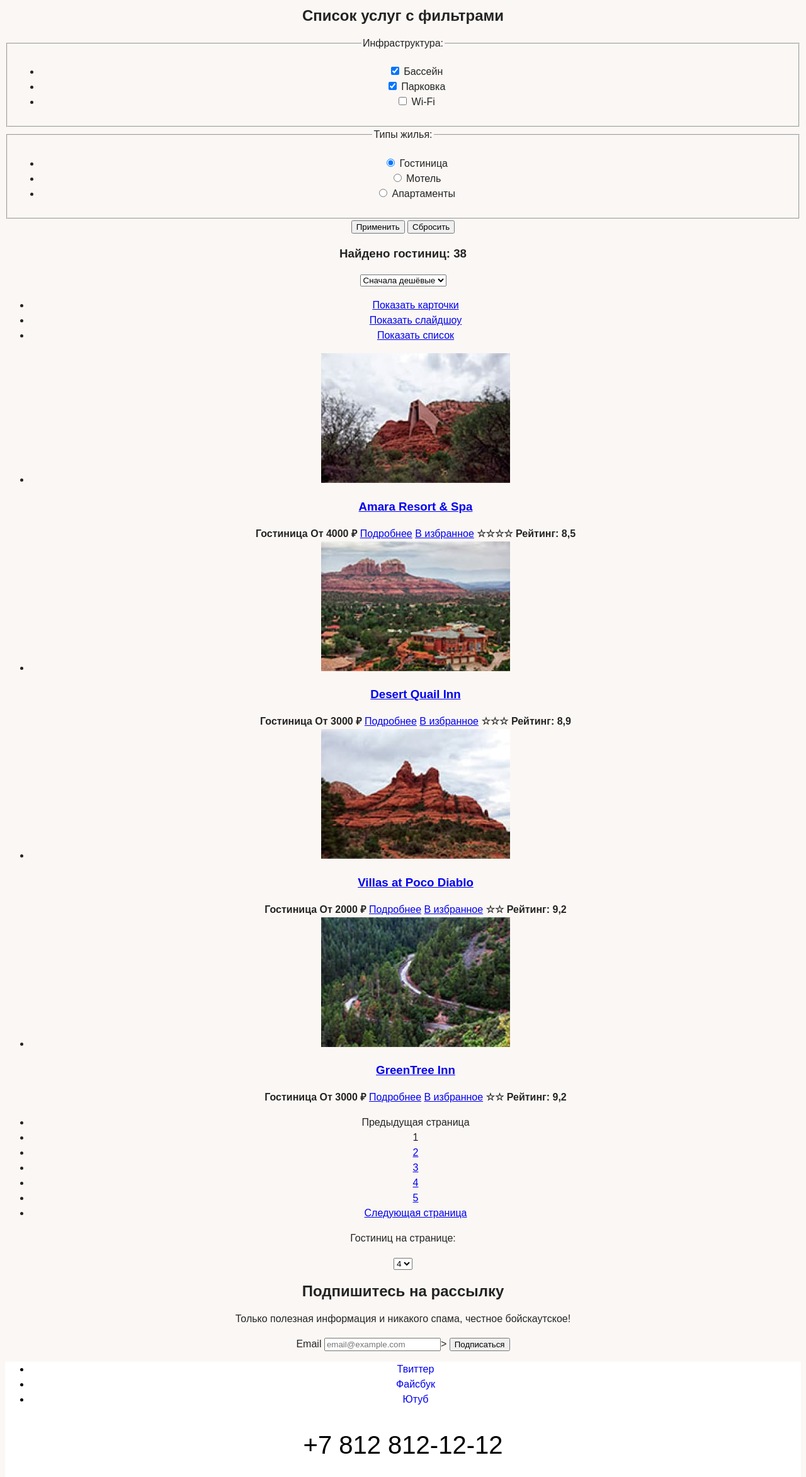
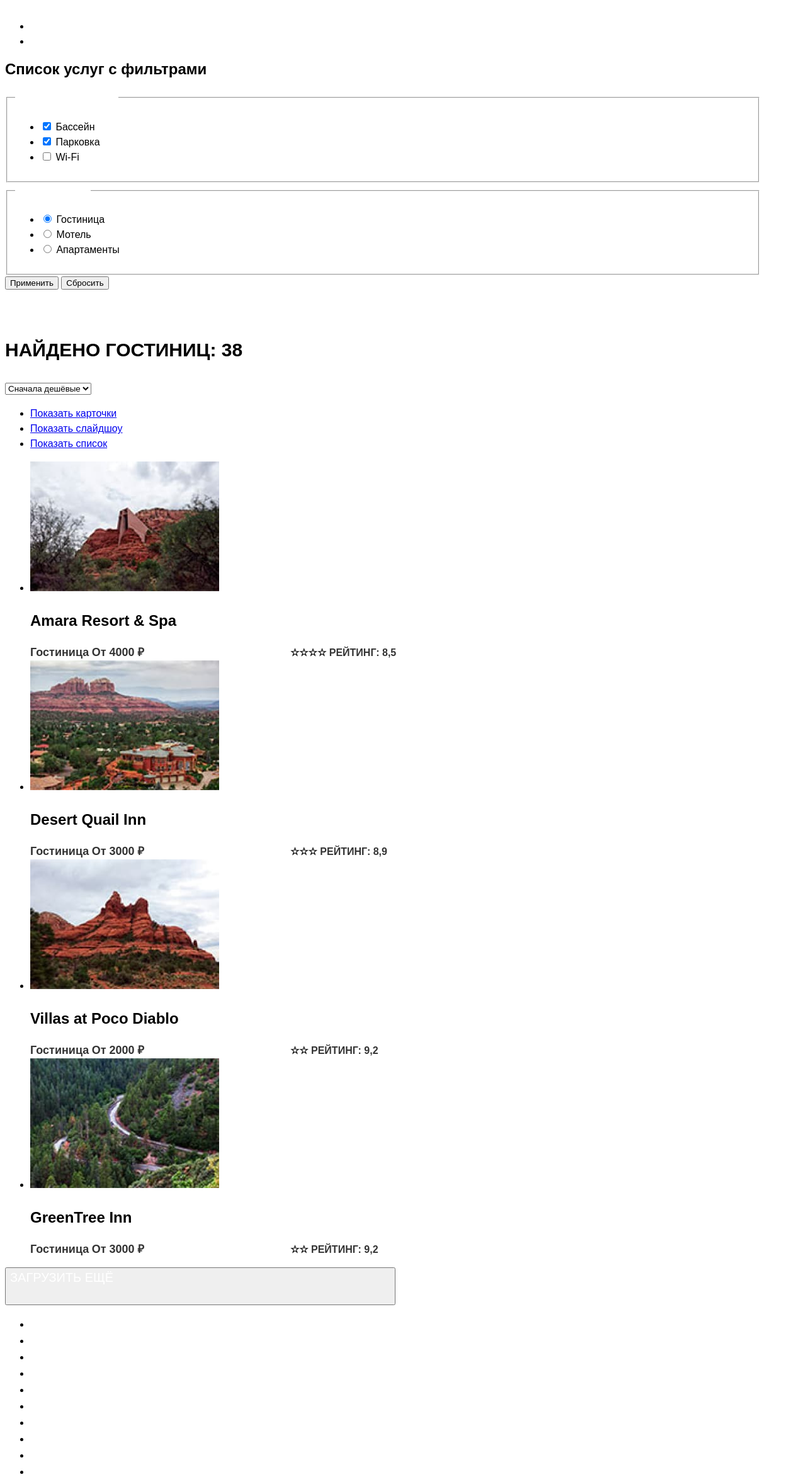
Before and after one commit to htmlacademy-htmlcss/2011329-sedona-33, a plain HTML site: page catalog.html in a window 1280 px wide. Shown: the part 401-2747 px from the top of the page at 63% size. Drawn offline with Linux system fonts and the light colour scheme; a web font is replaced by a local one.

Commit message:
сообщение

```diff
--- a/catalog.html
+++ b/catalog.html
@@ -4,6 +4,8 @@
     <meta charset="utf-8">
     <title>Страница католога</title>
     <link rel="stylesheet" href="styles/styles.css">
+    <link rel="stylesheet" href="portfolio-decorative.css">
+    <link rel="stylesheet" href="portfolio-outline.css">
   </head>
   <body>
     <header class="page-header">
@@ -108,10 +110,10 @@
             <button class="button" type="reset">Сбросить</button>
           </section>
         </form>
-        <h3>Найдено гостиниц: 38</h3>
+        <h3 class="found">Найдено гостиниц: 38</h3>
         <select class="select-control" aria-label="Сортировка">
-            <option value="cheap">Сначала дешёвые</option>
-            <option value="expensive">Сначала дорогие</option>
+            <option class="select-control-cheap" value="cheap">Сначала дешёвые</option>
+            <option class="select-control-cheap" value="expensive">Сначала дорогие</option>
         </select>
         <ul class="photo-menu">
         <li class="photo-menu-button">
@@ -138,10 +140,10 @@
             </a>
             <b class="hotel-card-price">Гостиница</b>
             <b class="hotel-card-price">От 4000 ₽</b>
-            <a class="hotel-card-button button" href="#">Подробнее</a>
-            <a class="hotel-card-button button" href="#">В избранное</a>
+            <a class="hotel-card-button-btn" href="#">Подробнее</a>
+            <a class="hotel-card-button-btn" href="#">В избранное</a>
             <b class="hotel-card-rating">&#9734;&#9734;&#9734;&#9734;</b>
-            <b class="hotel-card-price">Рейтинг: 8,5</b>
+            <b class="hotel-card-price-rating">Рейтинг: 8,5</b>
           </li>
           <li class="hotel-card">
             <a class="hotel-card-link" href="product.html">
@@ -150,10 +152,10 @@
             </a>
             <b class="hotel-card-price">Гостиница</b>
             <b class="hotel-card-price">От 3000 ₽</b>
-            <a class="hotel-card-button button" href="#">Подробнее</a>
-            <a class="hotel-card-button button" href="#">В избранное</a>
+            <a class="hotel-card-button-btn" href="#">Подробнее</a>
+            <a class="hotel-card-button-btn" href="#">В избранное</a>
             <b class="hotel-card-rating">&#9734;&#9734;&#9734;</b>
-            <b class="hotel-card-price">Рейтинг: 8,9</b>
+            <b class="hotel-card-price-rating">Рейтинг: 8,9</b>
           </li>
           <li class="hotel-card">
             <a class="hotel-card-link" href="product.html">
@@ -162,10 +164,10 @@
             </a>
             <b class="hotel-card-price">Гостиница</b>
             <b class="hotel-card-price">От 2000 ₽</b>
-            <a class="hotel-card-button button" href="#">Подробнее</a>
-            <a class="hotel-card-button button" href="#">В избранное</a>
+            <a class="hotel-card-button-btn" href="#">Подробнее</a>
+            <a class="hotel-card-button-btn" href="#">В избранное</a>
             <b class="hotel-card-rating">&#9734;&#9734;</b>
-            <b class="hotel-card-price">Рейтинг: 9,2</b>
+            <b class="hotel-card-price-rating">Рейтинг: 9,2</b>
           </li>
           <li class="hotel-card">
             <a class="hotel-card-link" href="product.html">
@@ -174,12 +176,13 @@
             </a>
             <b class="hotel-card-price">Гостиница</b>
             <b class="hotel-card-price">От 3000 ₽</b>
-            <a class="hotel-card-button button" href="#">Подробнее</a>
-            <a class="hotel-card-button button" href="#">В избранное</a>
+            <a class="hotel-card-button-btn" href="#">Подробнее</a>
+            <a class="hotel-card-button-btn" href="#">В избранное</a>
             <b class="hotel-card-rating">&#9734;&#9734;</b>
-            <b class="hotel-card-price">Рейтинг: 9,2</b>
+            <b class="hotel-card-price-rating">Рейтинг: 9,2</b>
           </li>
         </ul>
+        <button class="button-pagination-show-more" type="button">Загрузить ещё</button>
           <ul class="pagination">
             <li class="pagination-item">
               <a class="pagination-link pagination-prev pagination-disabled">
@@ -202,18 +205,33 @@
               <a class="pagination-link" href="#">5</a>
             </li>
             <li class="pagination-item">
+              <a class="pagination-link" href="#">6</a>
+            </li>
+            <li class="pagination-item">
+              <a class="pagination-link" href="#">7</a>
+            </li>
+            <li class="pagination-item">
+              <a class="pagination-link" href="#">8</a>
+            </li>
+            <li class="pagination-item">
+              <a class="pagination-link" href="#">9</a>
+            </li>
+            <li class="pagination-item">
+              <a class="pagination-link" href="#">10</a>
+            </li>
+            <li class="pagination-item">
               <a class="pagination-link pagination-next" href="#">
                 <span class="visually-hidden">Следующая страница</span>
               </a>
             </li>
           </ul>
-          <p>Гостиниц на странице:</p>
+          <p class="number">Гостиниц на странице:</p>
           <select class="select-control" aria-label="Сортировка">
-            <option value="cheap">4</option>
+            <option class="number" value="cheap">4</option>
         </select>
-      <section>
+      <section class="subscription">
         <h2 class="interest-title">Подпишитесь на рассылку</h2>
-        <p>Только полезная информация и никакого спама, честное бойскаутское! </p>
+        <p class="interest-texte">Только полезная информация и никакого спама, честное бойскаутское!</p>
         <form class="appointment-form" action="https://echo.htmlacademy.ru/" method="post">
           <label for="newsletter-email">Email</label>
         <input class="field"  placeholder="email@example.com" type="email" name="newsletter-email" id="newsletter-email" required>>
@@ -240,9 +258,11 @@
          </a>
         </li>
       </ul>
-      <p class="footer-contacts-address-phone">+7 812 812-12-12</p>
-      <img class="footer-logo" src="images/footer-logo/footer_logo_htmlacademy.png" alt="Логотип htmlacademy" width="115" height="70">
-    </div>
+      <<p class="footer-contacts-address-phone">
+        <a href="tel:+78128121212">+7 812 812-12-12</a>
+      </p>
+      <img class="footer-logo" src="images/footer-logo/footer_logo_htmlacademy.svg" alt="Логотип htmlacademy" width="115" height="70">
+      </div>
     </footer>
   </body>
 </html>
--- a/index.html
+++ b/index.html
@@ -4,6 +4,8 @@
     <meta charset="utf-8">
     <title>Главная сраница</title>
     <link rel="stylesheet" href="styles/styles.css">
+    <link rel="stylesheet" href="portfolio-decorative.css">
+    <link rel="stylesheet" href="portfolio-outline.css">
   </head>
   <body>
     <header class="page-header">
@@ -44,18 +46,20 @@
       </nav>
     </header>
     <main class="main-index">
+      <section class="main-header">
       <h1 class="visually-hidden">
         Город Седона
       </h1>
       <img class="logo" src="images/body-main/welcome.png" width="458" height="352" alt="Логотип Города Седона" style="background-color:aqua">
-      <section>
-        <h2>Седона — небольшой городок в Аризоне, заслуживающий большего!</h2>
-         <p>Рассмотрим 5 причин, по которым Седона круче, чем Гранд-Каньон!</p>
+      <section class="causes">
+        <h2 class="interest-title">Седона — небольшой городок в Аризоне, заслуживающий большего!</h2>
+        <p class="interest-texte">Рассмотрим 5 причин, по которым Седона круче, чем Гранд-Каньон!</p>
       </section>
-  <div class="index-columns">
+    </section>
+    <div class="index-columns">
       <section class="advantages">
         <h2 class="visually-hidden">Преимущества</h2>
-        <ul class="advantages-list">
+        <ol class="advantages-list">
           <li class="advantages-item">
             <h3 class="advantages-title">Настоящий городок</h3>
               <p>— №1 —</p>
@@ -94,17 +98,17 @@
              <h3 class="advantages-title">Мало туристов</h3>
               <p>— №5 —</p>
               <p>Большинство едет в Гранд Каньон и толпится там</p>
-        </ul>
+        </ol>
       </section>
     </div>
       <section class="interest">
         <h2 class="interest-title">Заинтересовались?</h2>
-        <p>Укажите предполагаемые даты поездки, и мы покажем вам лучшие предложения гостиниц в Седоне </p>
-        <a class="button button-all" href="#">Поиск гостиницы в Седоне</a>
+         <p class="interest-texte">Укажите предполагаемые даты поездки, и мы покажем вам лучшие предложения гостиниц в Седоне</p>
+         <a class="button-all" href="#">Поиск гостиницы в Седоне</a>
       </section>
-      <section>
-        <h2 class="interest-title">Подпишитесь на рассылку</h2>
-        <p>Только полезная информация и никакого спама, честное бойскаутское! </p>
+      <section class="main-subscription">
+        <h2 class="main-subscription-title">Подпишитесь на рассылку</h2>
+        <p class="main-subscription-text">Только полезная информация и никакого спама, честное бойскаутское!</p>
         <form class="appointment-form" action="https://echo.htmlacademy.ru/" method="post">
           <label for="newsletter-email">Email</label>
         <input class="field"  placeholder="email@example.com" type="email" name="newsletter-email" id="newsletter-email" required>>
@@ -131,8 +135,10 @@
          </a>
         </li>
       </ul>
-      <p class="footer-contacts-address-phone">+7 812 812-12-12</p>
-      <img class="footer-logo" src="images/footer-logo/footer_logo_htmlacademy.png" alt="Логотип htmlacademy" width="115" height="70">
+      <p class="footer-contacts-address-phone">
+        <a href="tel:+78128121212">+7 812 812-12-12</a>
+      </p>
+      <img class="footer-logo" src="images/footer-logo/footer_logo_htmlacademy.svg" alt="Логотип htmlacademy" width="115" height="70">
       </div>
     </footer>
   </body>
--- a/styles/styles.css
+++ b/styles/styles.css
@@ -26,29 +26,29 @@
   font-style: italic;
   font-weight: 700;
   src: url("fonts/pt-sans-bold-italic.woff2") format("woff2");
-  font-display: swap;
+  font-disp60px;
+  height: 70px;
+}
+
+.navigation-link {
+  font-family: "PT Sans", sans-serif;
+  font-size: 20px;
+  line-heiglay: swap;
 }
 
 body {
   font-family: "PT Sans", sans-serif;
   font-size: 16px;
   line-height: 24px;
-  color: #242424;
-  background-color: #fbf7f4;
-  text-align: center;
+  color: #000000;
+  background-color: #FFFFFF;
+  display: ;
 }
 
 .page-header {
   color: #000000;
   background-color: #E5E5E5;
-    width: 1060;
-    height: 70;
-  }
-
-  .navigation-link {
-    font-family: "PT Sans", sans-serif;
-    font-size: 20px;
-    line-height: 26px;
+  width: 10ht: 26px;
   font-weight: 700;
   text-align: center;
   color: #000000;
@@ -56,31 +56,37 @@ body {
   text-decoration: none;
 }
 
+.main-header {
+  width: 1200px;
+  height: 767px;
+}
+
+.index-columns {
+  width: 1200px;
+  height: 1535px;
+}
+
 .main-index {
   color: #000000;
   background-color: #ffffff;
-    background-image: url("images/index-bg.jpg");
+  background-image: url("images/background-image/index-bg.jpg");
   background-size: 100% auto;
   background-repeat: no-repeat;
-    width: 1200;
-    height: 485;
-  }
-
-  .advantages-list {
-    text-align: center;
+  width: 1200px;
+  height: 485px;
 }
 
 .advantages-title {
   font-family: "PT Sans", sans-serif;
-    font-size: 24;
-    line-height: 35;
+  font-size: 24px;
+  line-height: 28px;
   text-transform: uppercase;
 }
 
 .advantages-item-services h4 {
   text-align: center;
-  font-size: 24;
-  line-height: 28;
+  font-size: 24px;
+  line-height: 28px;
   text-transform: uppercase;
   font-weight: 700;
 }
@@ -89,11 +95,73 @@ body {
   font-size: 18px;
   line-height: 21px;
   text-align: center;
-
 }
 
+.causes {
+  width: 1200px;
+  height: 282px;
+}
 
+.interest {
+  width: 1200px;
+  height: 417px;
+}
 
+.subscription {
+  width: 800px;
+  height: 241px;
+}
+
+.interest-title {
+  width: 720px;
+  height: 36px;
+  line-height: 36px;
+  font-size: 30px;
+  font-weight: 700;
+  color: #000000
+}
+
+.interest-texte {
+  width: 720px;
+  height: 52px;
+  line-height: 26px;
+  font-size: 22px;
+  font-weight: 400;
+  color: #333333
+}
+
+.main-subscription {
+  color: #000000;
+  background-color: #ffffff;
+  background-image: url("images/background-image/background.jpg");
+  background-size: 100% auto;
+  background-repeat: no-repeat;
+  width: 1200px;
+  height: 411px;
+}
+
+.main-subscription-title {
+  width: 720px;
+  height: 36px;
+  line-height: 36px;
+  font-size: 30px;
+  font-weight: 700;
+  color: #FFFFFF
+}
+
+.main-subscription-text {
+  width: 720px;
+  height: 52px;
+  line-height: 26px;
+  font-size: 22px;
+  font-weight: 400;
+  color: #FFFFFF
+}
+
+.catalog-products {
+  width: 1200px;
+  height: 408px;
+}
 
 .page-footer {
   color: #000000;
@@ -101,8 +169,8 @@ body {
 }
 
 .social-media a {
-  width: 10;
-  height: 18;
+  width: 10px;
+  height: 18px;
   text-decoration: none;
 }
 
@@ -113,3 +181,103 @@ body {
   text-transform: uppercase;
   color: #000000;
 }
+
+.inner-header-title {
+  font-weight: 700;
+  font-size: 60px;
+  line-height: 78px;
+  color: #FFFFFF
+}
+
+.breadcrumbs-link {
+  font-size: 16px;
+  line-height: 21px;
+  color: #FFFFFF;
+}
+
+.catalog-filter-title {
+  font-size: 20px;
+  line-height: 26px;
+  color: #FFFFFF;
+}
+
+.control-input {
+  font-size: 18px;
+  line-height: 23px;
+  color: #FFFFFF
+}
+
+.found {
+  font-weight: 700;
+  font-size: 30px;
+  line-height: 39px;
+  text-transform: uppercase;
+}
+
+.select-control-cheap {
+  font-size: 18px;
+  line-height: 23px;
+  color: #333333;
+}
+
+.hotel-card-title {
+  font-weight: 700;
+  font-size: 24px;
+  line-height: 31px;
+  color: #000000;
+}
+
+.hotel-card-price {
+  font-size: 18px;
+  line-height: 23px;
+  color: #333333;
+}
+
+.hotel-card-price-rating {
+  font-size: 16px;
+  line-height: 21px;
+  text-align: center;
+  text-transform: uppercase;
+  color: #333333;
+}
+
+.hotel-card a {
+  text-decoration: none;
+  }
+
+.hotel-card-button-btn {
+  font-weight: bold;
+  font-size: 16px;
+  line-height: 21px;
+  text-align: center;
+  text-transform: uppercase;
+  color: #FFFFFF;
+}
+
+.button-pagination-show-more {
+  width: 620px;
+  height: 60px;
+  ont-weight: bold;
+  font-size: 20px;
+  line-height: 26px;
+  display: flex;
+  text-align: center;
+  text-transform: uppercase;
+  color: #FFFFFF;
+}
+
+.pagination-link {
+  font-weight: bold;
+  font-size: 20px;
+  line-height: 26px;
+  display: flex;
+  text-align: center;
+  text-transform: uppercase;
+  text-decoration: none;
+  color: #FFFFFF;
+}
+
+.number {
+  font-size: 18px;
+  line-height: 23px;
+}
```
Also changed, not shown: images/body-main/background-image/background.jpg (added), images/body-main/background-image/index-bg.jpg (renamed from images/body-main/index-bg.jpg), images/footer-logo/footer_logo_htmlacademy.svg (added). Lines whose indentation alone changed are shown as unchanged.
